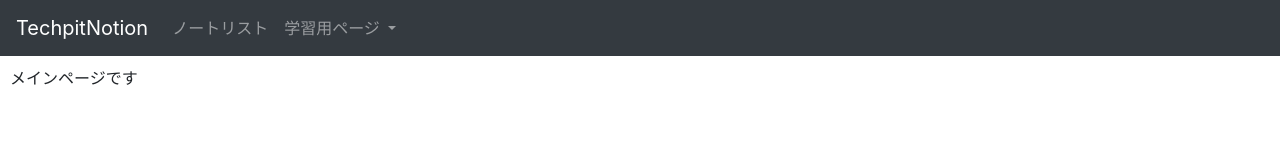
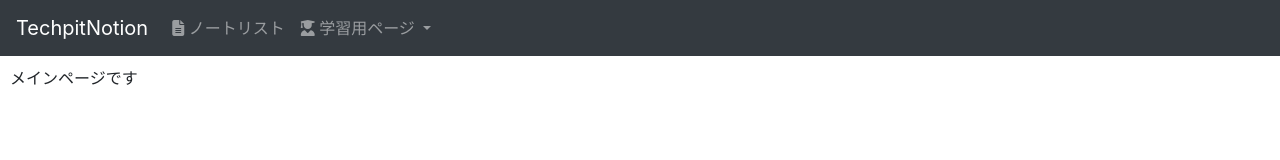
Before and after one commit to acaibawl/vue_notion, a Vue app: page / in a window 1280 px wide. Shown: the top 160 px of the page. Built offline with nearby package versions, Linux system fonts and the light colour scheme.

Commit message:
Font Awesome導入

```diff
--- a/public/index.html
+++ b/public/index.html
@@ -14,6 +14,7 @@
     </noscript>
     <div id="app"></div>
     <!-- built files will be auto injected -->
+    <script src="https://kit.fontawesome.com/8d2367d535.js" crossorigin="anonymous"></script>
     <script src="https://cdn.jsdelivr.net/npm/jquery@3.5.1/dist/jquery.slim.min.js" integrity="sha384-DfXdz2htPH0lsSSs5nCTpuj/zy4C+OGpamoFVy38MVBnE+IbbVYUew+OrCXaRkfj" crossorigin="anonymous"></script>
     <script src="https://cdn.jsdelivr.net/npm/bootstrap@4.6.1/dist/js/bootstrap.bundle.min.js" integrity="sha384-fQybjgWLrvvRgtW6bFlB7jaZrFsaBXjsOMm/tB9LTS58ONXgqbR9W8oWht/amnpF" crossorigin="anonymous"></script>
   </body>
--- a/src/components/NavigationBar.vue
+++ b/src/components/NavigationBar.vue
@@ -14,13 +14,13 @@
       <ul class="navbar-nav">
         <!-- ノートリストページへのリンク -->
         <li class="nav-item">
-          <a class="nav-link" href="#">ノートリスト</a>
+          <a class="nav-link" href="#"><i class="fas fa-file-alt"></i> ノートリスト</a>
         </li>
 
         <!-- 学習ページへのリンク -->
         <li class="nav-item dropdown">
           <a class="nav-link dropdown-toggle" data-toggle="dropdown">
-            学習用ページ
+            <i class="fas fa-user-graduate"></i> 学習用ページ
           </a>
           <ul class="dropdown-menu">
             <li><a class="dropdown-item" href="#">学習1</a></li>
```
